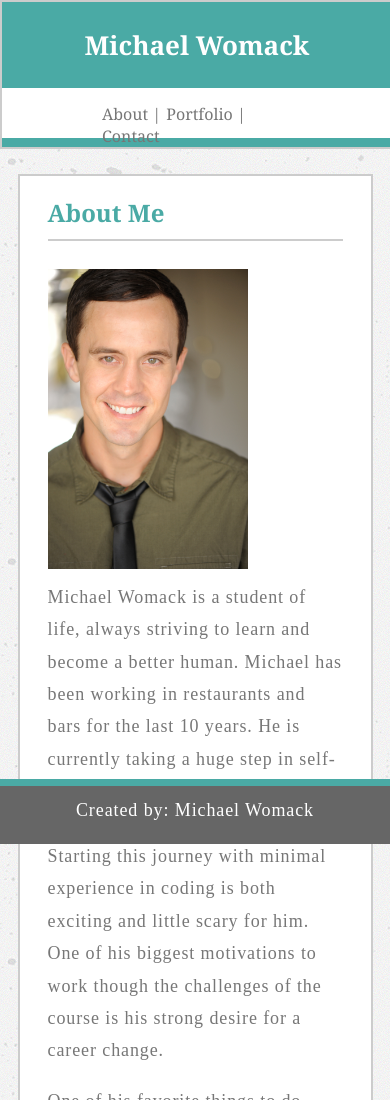
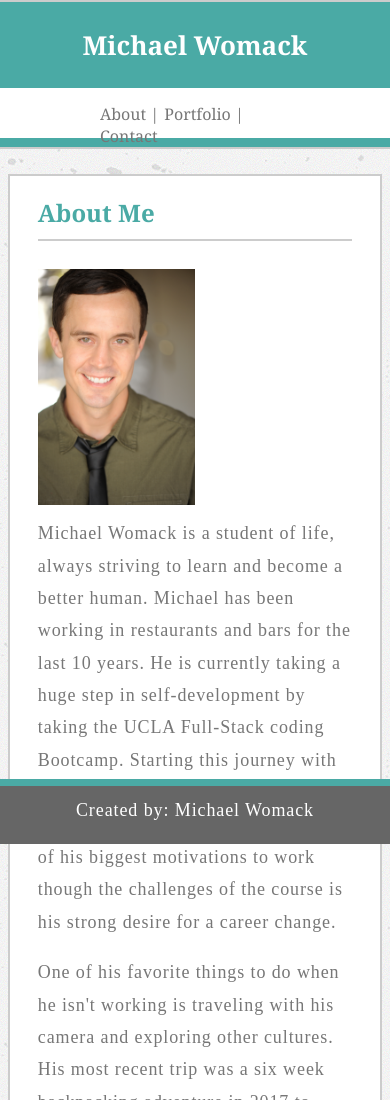
Before and after one commit to mwomack117/Responsive-Portfolio, a plain HTML site: page index.html in a window 390 px wide. Shown: the top 1100 px of the page. Drawn offline with Linux system fonts and the light colour scheme.

Commit message:
Responsive MQs

```diff
--- a/assets/css/style.css
+++ b/assets/css/style.css
@@ -6,6 +6,8 @@ body {
 .header {
     background-color: #fff;
     border: 2px solid #ccc;
+    border-left: none;
+    border-right: none;
     font-family: 'Georgia', Times, "Times New Roman", serif;
     overflow: hidden;
 }
@@ -18,14 +20,14 @@ body {
     width: 150px;
     margin: 0;
     position: relative;
-    left: 150px;
+    left: 100px;
   }
 
 
 /* Header Navbar start */
 nav {
     float: right;
-    padding-right: 150px;
+    padding-right: 100px;
 }
 
 li {
@@ -160,9 +162,48 @@ textarea {
     color: white;
 }
 
+@media screen and (max-width: 980px) {
+    .logo {
+        position: static;
+        left: initial;
+        margin-left: 45px;
+    }
+    .container {
+        width: 60%;
+        margin-left: 45px;
+        overflow: hidden;
+    }
+    nav {
+        padding-right: 45px;
+    }
 
 
-@media screen and ( max-width: 640px) {
+@media screen and (max-width: 768px) {
+    .logo {
+        position: static;
+        left: initial;
+        margin-left: 15px;
+    }
+    nav {
+        float: right;
+        padding-right: 15px;
+    }
+    .container {
+        width: 95%;
+        margin: 0 auto;
+        margin-top: 30px;
+        margin-left: 15px;
+    }
+    #portfolio-image {
+        width: 35%;
+        height: auto;
+    }
+}
+
+
+
+
+@media screen and (max-width: 640px) {
     .header {
         background-color: #4aaaa5;
         position: static;
@@ -187,7 +228,7 @@ textarea {
         float: none;
         padding-top: 5px;
         padding-bottom: 25px;
-}
+    }
 
     ul {
         width: 200px;
@@ -197,7 +238,8 @@ textarea {
 
 
     .container {
-        width: 90%;
+        width: 95%;
+        margin: 0 auto;
         overflow: hidden;
         margin-top: 25px;
     }
@@ -207,19 +249,18 @@ textarea {
     }
 
     #portfolio-image {
-        float: none;
-        width: 200px;
-        height: 300px;
+        float: initial;
+        width: 50%;
+        height: auto;
     }
 
 /*portfolio*/
     .boxes {
         display: block;
-        height: 175px;
+        height: auto;
         width: 75%;
         margin: 0 auto;
-        padding-top: 5px;
-        padding-bottom: 150px;
+        padding: 0;
     }
 
     .images {
```
